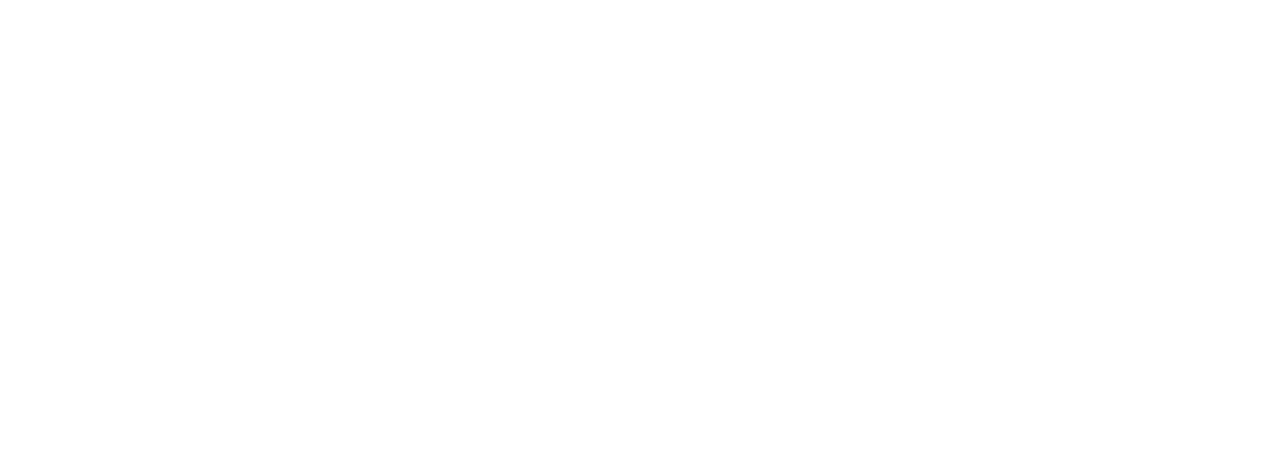
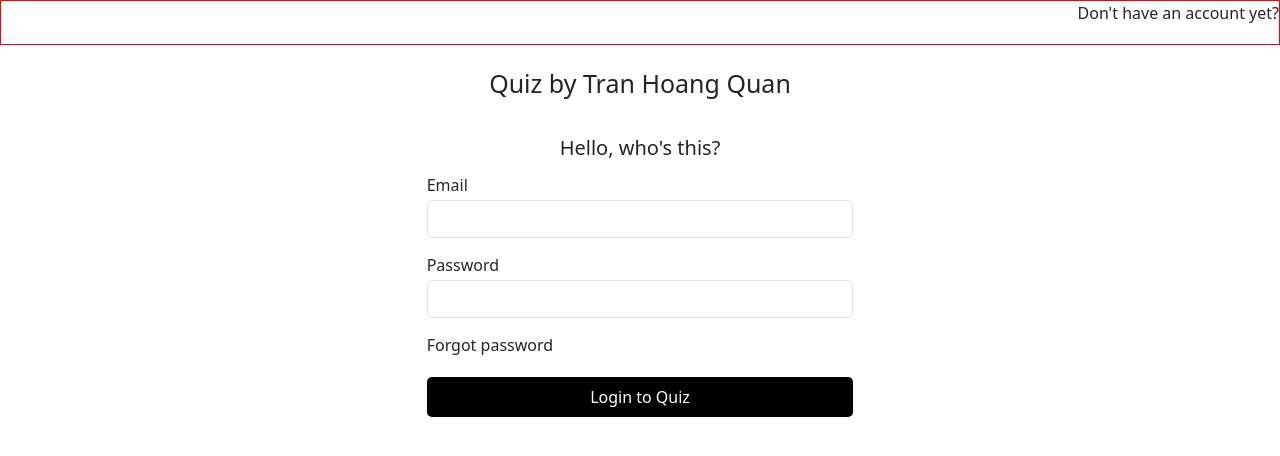
Before and after one commit to thquan0308/react-ultimate-base.v2, a React (Create React App) app: page /login in a window 1280 px wide. Before the commit this address had no page. Shown: the top 456 px of the page. Built offline with nearby package versions, Linux system fonts and the light colour scheme.

Commit message:
14 design form login

```diff
--- /dev/null
+++ b/src/components/Auth/Login.js
@@ -0,0 +1,57 @@
+import { useState } from 'react'
+import './Login.scss'
+
+const Login = (props) => {
+    const [email, setEmail] = useState("")
+
+    const [password, setPassword] = useState("")
+
+    const handleLogin = () => {
+        alert('login')
+    }
+    return (
+        <div className="login-container">
+            <div className='header'>
+                Don't have an account yet?
+            </div>
+
+            <div className='title col-4 mx-auto'>
+                Quiz by Tran Hoang Quan
+            </div>
+
+            <div className='welcome col-4 mx-auto'>
+                Hello, who's this?
+            </div>
+
+            <div className='content-form col-4 mx-auto'>
+                <div className='form-group'>
+                    <label>Email</label>
+                    <input type={'email'}
+                        className='form-control'
+                        value={email}
+                        onChange={(event) => { setEmail(event.target.value) }}
+                    />
+                </div>
+
+                <div className='form-group'>
+                    <label>Password</label>
+                    <input type={'password'}
+                        className='form-control'
+                        value={password}
+                        onChange={(event) => { setPassword(event.target.value) }}
+                    />
+                </div>
+
+                <span className='forgot-password'>Forgot password</span>
+                <div>
+
+                    <button className='btn-submit'
+                        onClick={() => { handleLogin() }}
+                    >Login to Quiz </button>
+                </div>
+            </div>
+        </div>
+    )
+}
+
+export default Login
--- /dev/null
+++ b/src/components/Auth/Login.scss
@@ -0,0 +1,39 @@
+.login-container {
+    .header {
+        height    : 45px;
+        text-align: right;
+
+        border: 1px solid red;
+    }
+
+    .title {
+        font-size : 25px;
+        padding   : 20px 0;
+        text-align: center;
+    }
+
+    .welcome {
+        font-size : 20px;
+        padding   : 10px 0;
+        text-align: center;
+    }
+
+    .content-form {
+        // border: 1px solid green;
+
+        input {
+            margin-bottom: 15px;
+            margin-top   : 3px;
+        }
+
+        button {
+            width        : 100%;
+            height       : 40px;
+            border       : none;
+            border-radius: 5px;
+            margin       : 20px 0;
+            color        : white;
+            background   : black;
+        }
+    }
+}
--- a/src/components/Header/Header.js
+++ b/src/components/Header/Header.js
@@ -2,9 +2,13 @@
 import Nav from 'react-bootstrap/Nav';
 import Navbar from 'react-bootstrap/Navbar';
 import NavDropdown from 'react-bootstrap/NavDropdown';
-import { NavLink } from "react-router-dom";
+import { NavLink, useNavigate } from "react-router-dom";
 
 const Header = () => {
+    const navigate = useNavigate();
+    const handleLogin = () => {
+        navigate('/login')
+    }
     return (
         <Navbar bg="light" expand="lg">
             <Container>
@@ -23,7 +27,7 @@
 
                     </Nav>
                     <Nav>
-                        <button className='btn-login'>Log in</button>
+                        <button className='btn-login' onClick={() => handleLogin()}>Log in</button>
                         <button className='btn-signup'>Sign up</button>
 
                         {/* <NavDropdown title="Settings" id="basic-nav-dropdown">
--- a/src/index.js
+++ b/src/index.js
@@ -15,6 +15,7 @@
 import HomePage from './components/Home/HomePage';
 import ManageUser from './components/Admin/Content/ManangeUser';
 import DashBoard from './components/Admin/Content/DashBoard';
+import Login from './components/Auth/Login';
 
 const root = ReactDOM.createRoot(document.getElementById('root'));
 root.render(
@@ -30,8 +31,10 @@
         <Route path="/admins" element={<Admin />} >
           <Route index element={<DashBoard />} />
           <Route path="manage-users" element={<ManageUser />} />
+        </Route>
 
-        </Route>
+        <Route path="/login" element={<Login />} />
+
 
       </Routes>
     </BrowserRouter>
```
